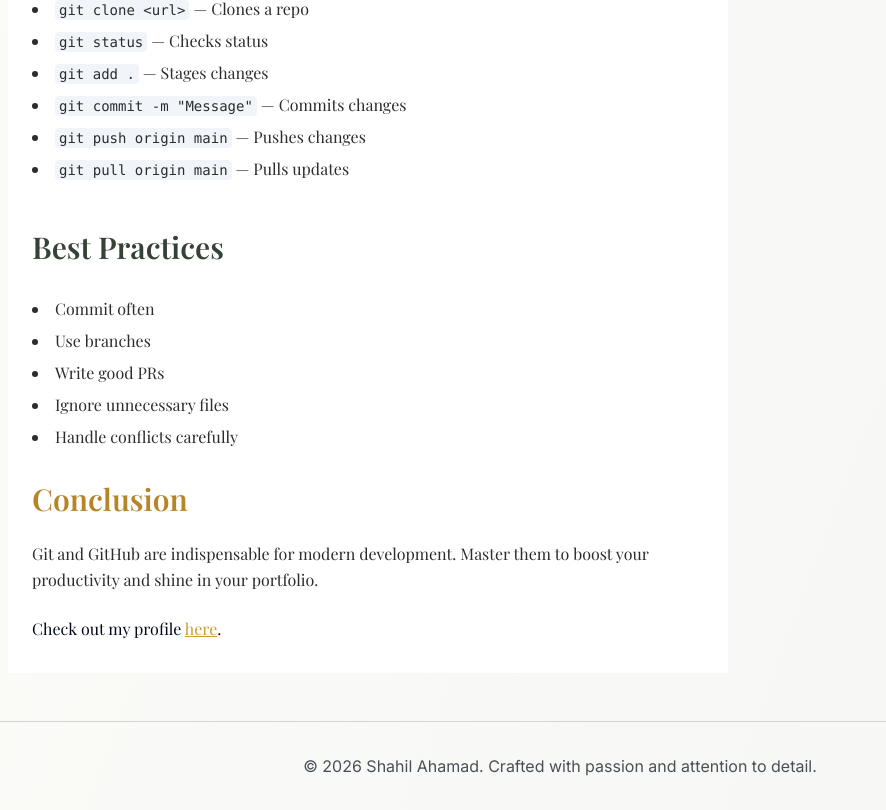
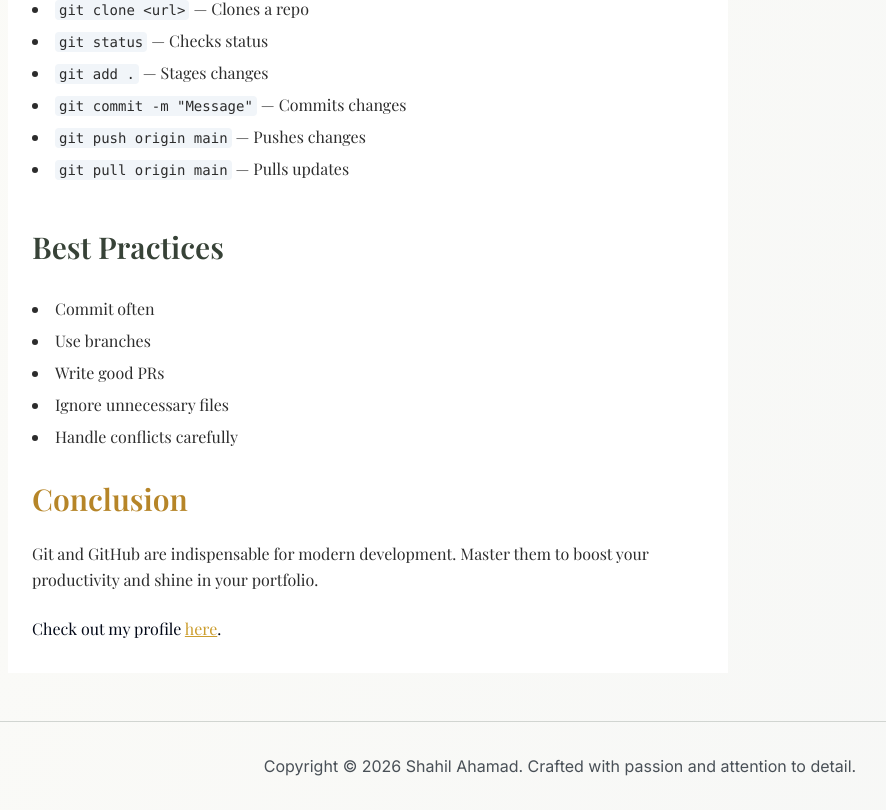
Before and after one commit to Shahil-Ahamad-Per/Portfolio, a Next.js app: page /blog/1 in a window 1280 px wide. Shown: the part 2618-3428 px from the top of the page, without its empty margins (80-966 px from the left). Built offline with nearby package versions, Linux system fonts and the light colour scheme; a web font is replaced by a local one.

Commit message:
Added DMCA Copyright in Site

```diff
--- a/app/Sections/Footer.tsx
+++ b/app/Sections/Footer.tsx
@@ -1,11 +1,20 @@
+
 export default function Footer() {
+
+
   return (
     <footer className="py-8 px-6 border-t border-sage-200 dark:border-slate-600">
       <div className="container mx-auto text-center">
         <p className="text-charcoal-600 dark:text-slate-400 hover:text-charcoal-700 dark:hover:text-slate-300 transition-colors duration-300">
-            © {new Date().getFullYear()} Shahil Ahamad. Crafted with passion and attention to detail.
+        <a
+          href="//www.dmca.com/Protection/Status.aspx?ID=98df3e2f-2b7d-432f-a41c-2d3991b77783"
+          title="DMCA.com Protection Status"
+        >
+          Copyright
+          </a>  © {new Date().getFullYear()} Shahil Ahamad. Crafted with passion and attention to detail.
         </p>
+
       </div>
     </footer>
-  )
+  );
 }
```
Lines whose indentation alone changed are shown as unchanged.
